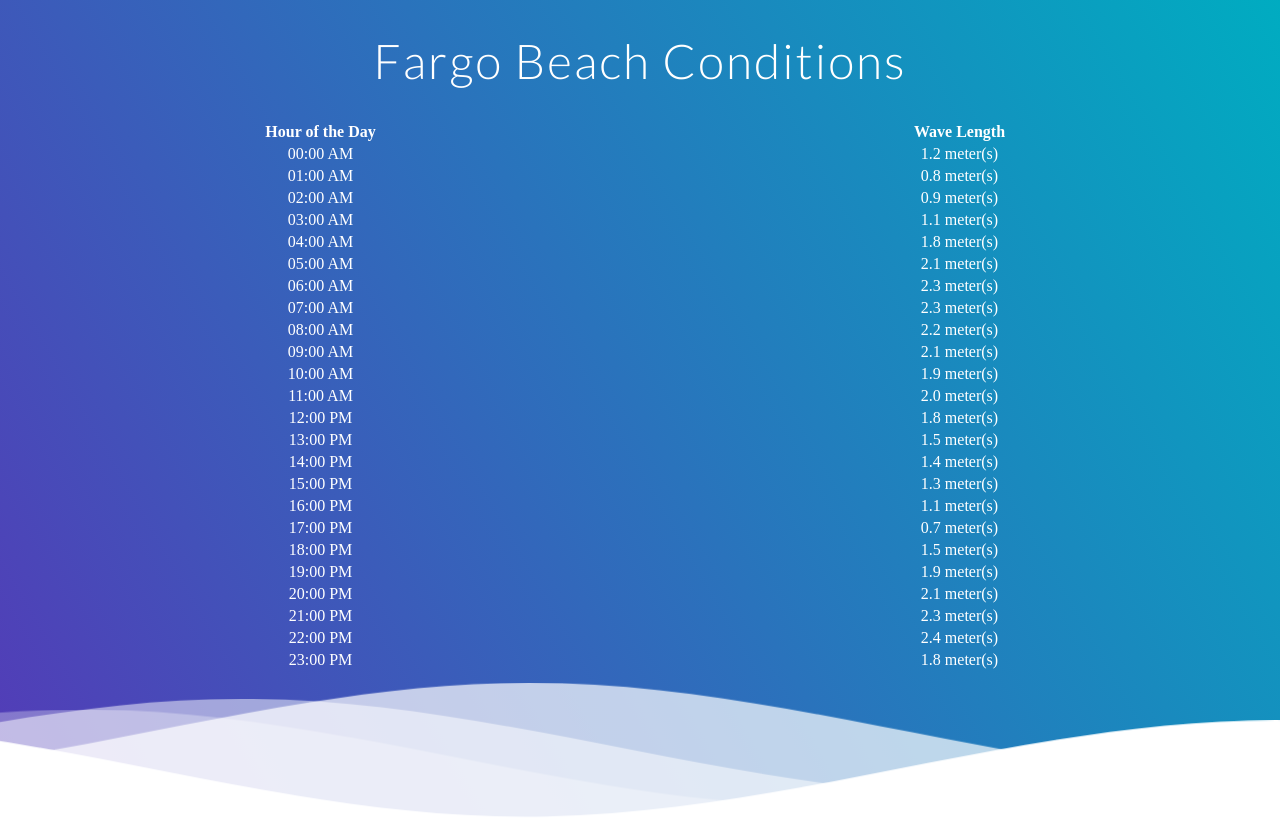
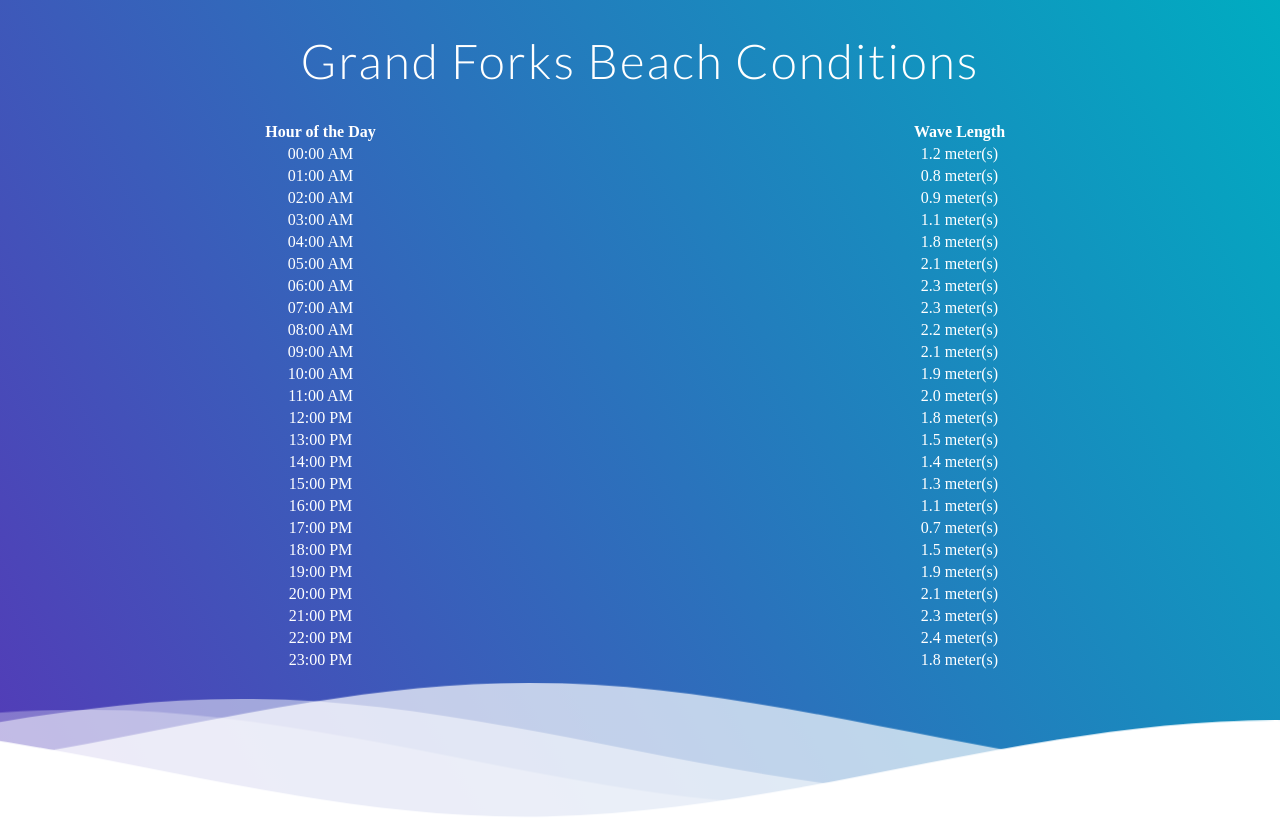
Before and after one commit to fietsop/beachwave, a plain HTML site: page files/index.html in a window 1280 px wide. Drawn offline with nearby package versions, Linux system fonts and the light colour scheme.

Commit message:
modified

```diff
--- a/files/index.html
+++ b/files/index.html
@@ -11,7 +11,7 @@
 <body>
     <div class="header">
         <div class="inner-header flex">
-            <h1>Fargo Beach Conditions</h1>
+            <h1>Grand Forks Beach Conditions</h1>
         </div>
 
         <!--Waves Container-->
```
